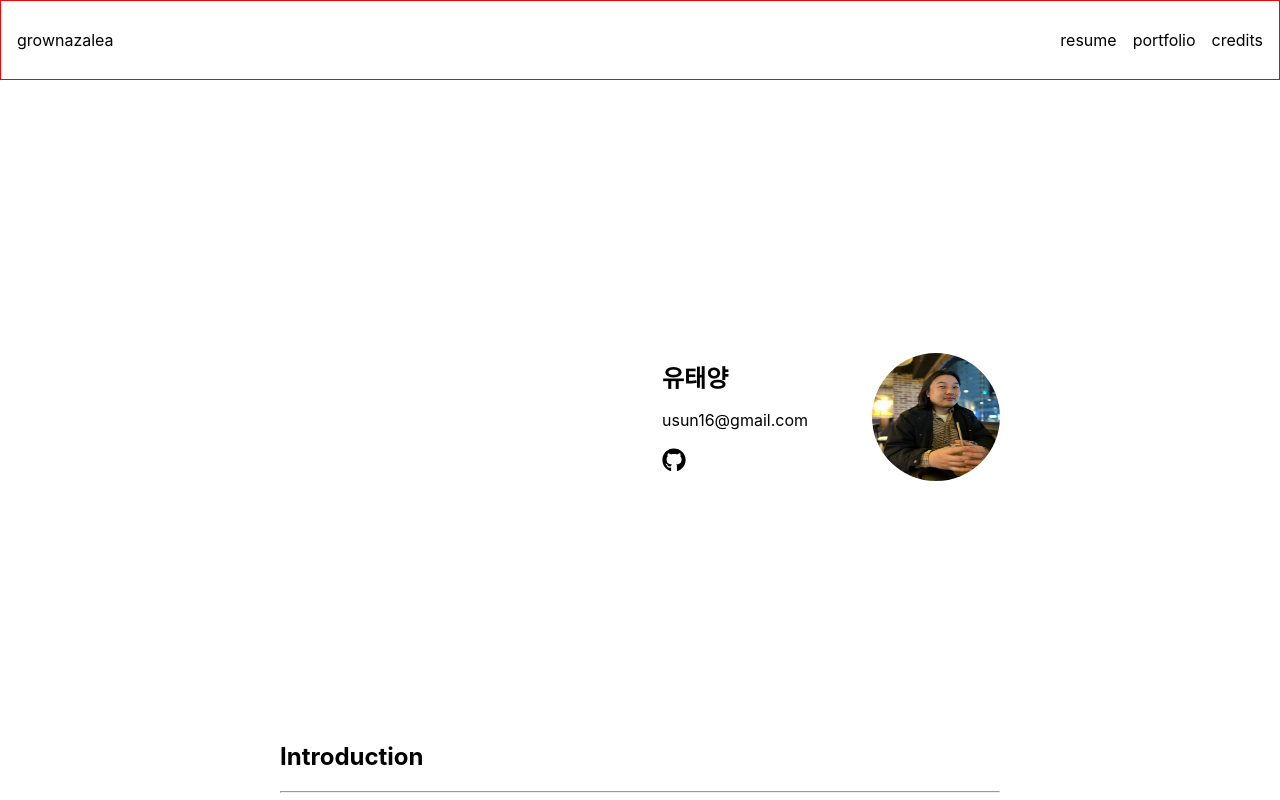
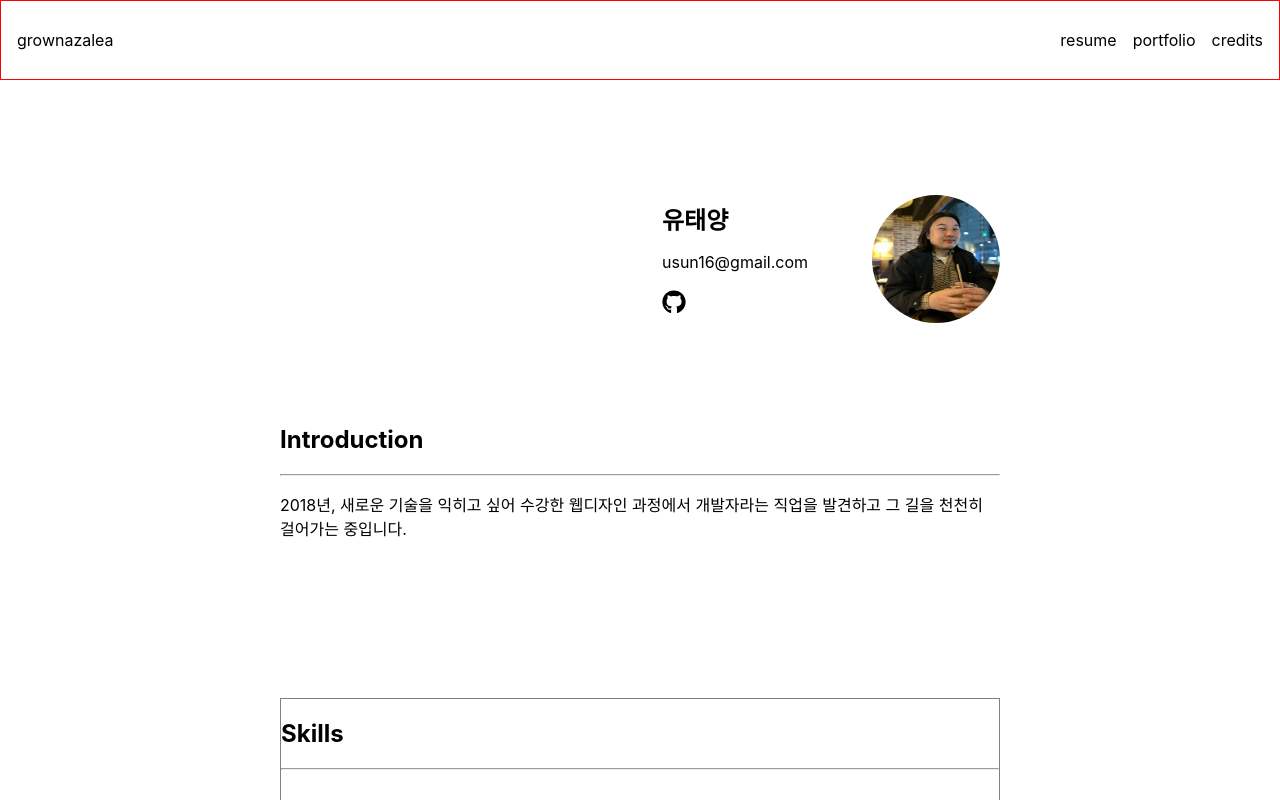
Before and after one commit to babyazalea/grownazalea, a Next.js app: page / in a window 1280 px wide. Shown: the top 800 px of the page. Built offline with nearby package versions, Linux system fonts and the light colour scheme.

Commit message:
modified grid template

```diff
--- a/styles/resume.module.css
+++ b/styles/resume.module.css
@@ -3,6 +3,6 @@
   height: 90%;
   display: grid;
   align-content: center;
-  grid-template-rows: 1fr 2fr 2.5fr 3.5fr;
+  grid-template-rows: 0.2fr 0.2fr 0.5fr 1fr;
   padding-top: 2rem;
 }
```
